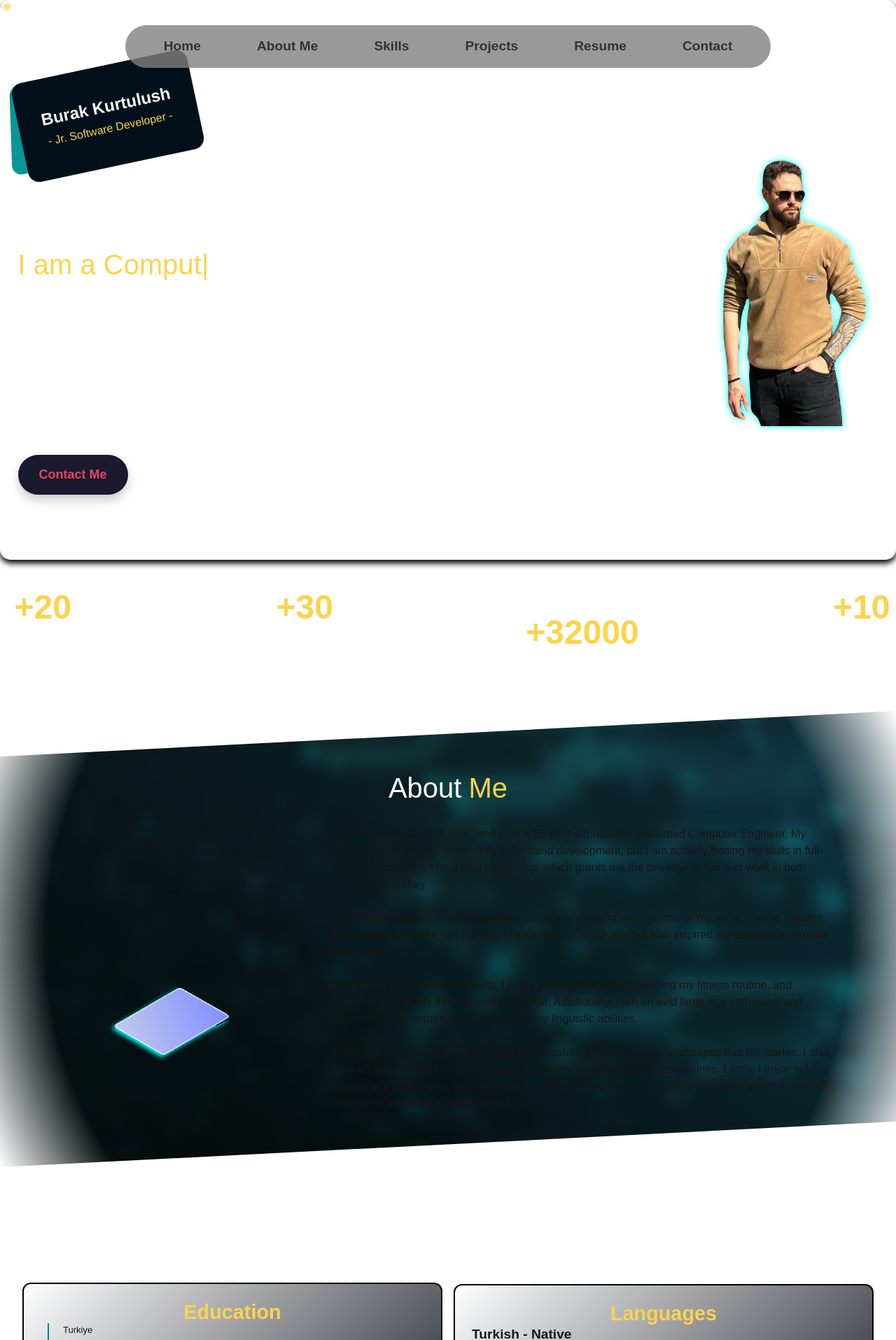
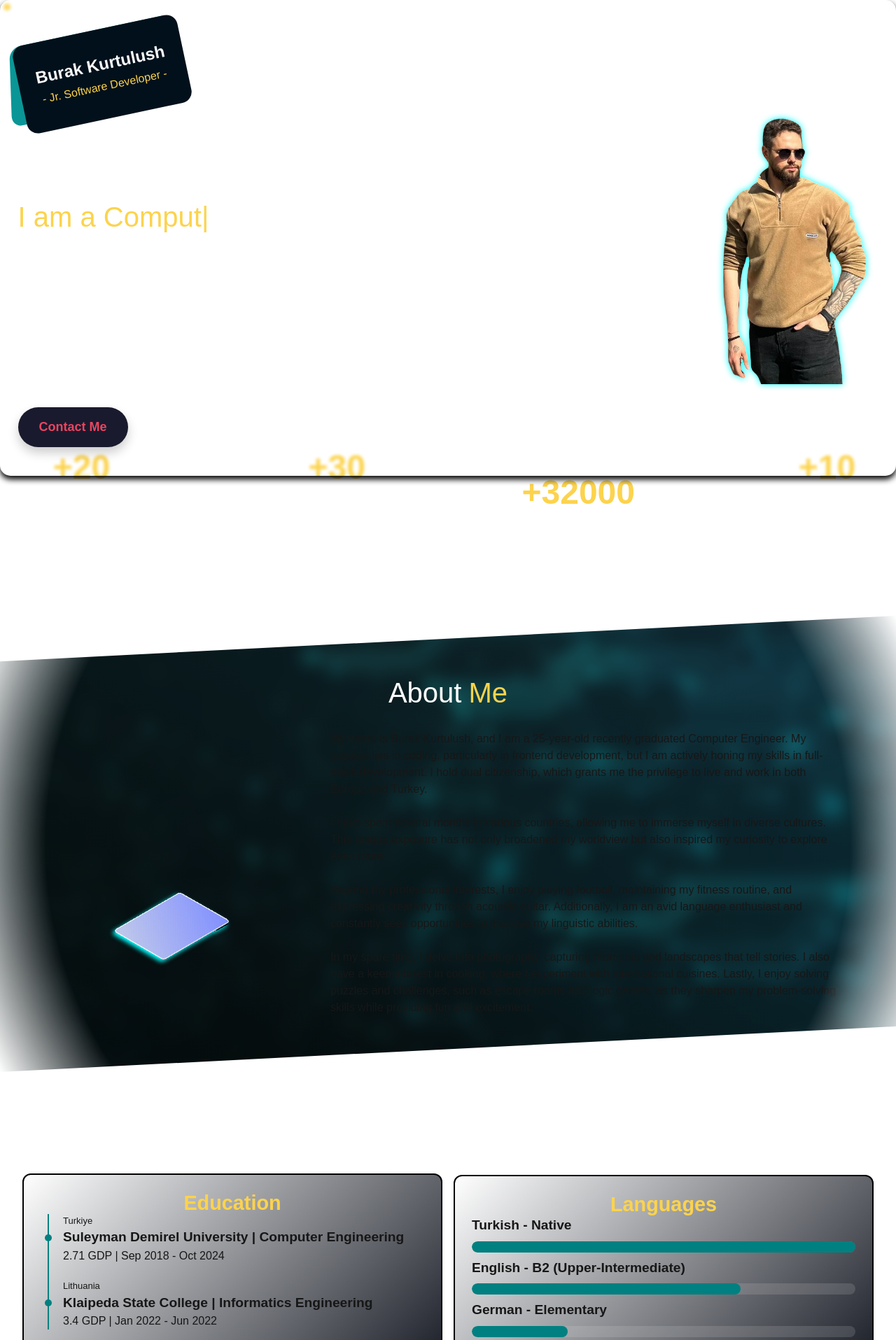
Before and after one commit to Burak849/mywebsite, a Next.js app: page / in a window 1280 px wide. Shown: the top 1915 px of the page at 70% size. Built offline with nearby package versions, Linux system fonts and the light colour scheme.

Commit message:
version save before scroll animations

```diff
--- a/src/app/components/Counter.tsx
+++ b/src/app/components/Counter.tsx
@@ -71,9 +71,9 @@ const Counter: React.FC<{ title: string; endValue: number; duration: number }> =
 const CounterGroupWrapper = styled.section`
   display: flex;
   justify-content: center;
-  gap: 15rem;
+  gap: 10rem;
+  height:15vh;
   background: transparent;
-  padding: 1rem;
 `;
 
 const CounterGroup = () => {
--- a/src/app/layout.tsx
+++ b/src/app/layout.tsx
@@ -66,7 +66,7 @@ export default function RootLayout({
                     <div id="stars4"></div>
                 </div>
 
-                <Navbar />
+               {/* <Navbar />*/}
                 <main>{children}</main>
                 <Footer />
 
--- a/src/app/sections/about.tsx
+++ b/src/app/sections/about.tsx
@@ -54,9 +54,9 @@ const AboutSection: React.FC = () => {
 
         <div className={styles['about-container']}>
             <div className={styles['text-paragraf']}>
-                <div style={{ textShadow: 'none' }} className="group duration-500 -rotate-12 hover:-rotate-0 hover:skew-x-1 skew-x-0 hover:translate-x-6 hover:translate-y-12">
-                    <div className="group-hover:duration-400 relative rounded-2xl w-64 h-36 bg-[rgb(1_16_27/_var(--tw-bg-opacity,_1))] text-gray-50 flex flex-col justify-center items-center gap-1 before:-skew-x-[10deg] before:rounded-2xl before:absolute before:content[''] before:bg-[rgb(10_150_150/_var(--tw-bg-opacity,_1))]
- before:right-3 before:top-0 before:w-64 before:h-32 before:-z-10">
+                <div style={{ textShadow: 'none' }} className="group duration-500 -rotate-12 hover:-rotate-0 hover:skew-x-1 skew-x-0 hover:translate-x-6 hover:translate-y-10">
+                    <div className="group-hover:duration-400 relative rounded-2xl w-60 h-32 bg-[rgb(1_16_27/_var(--tw-bg-opacity,_1))] text-gray-50 flex flex-col justify-center items-center gap-1 before:-skew-x-[10deg] before:rounded-2xl before:absolute before:content[''] before:bg-[rgb(10_150_150/_var(--tw-bg-opacity,_1))]
+ before:right-3 before:top-0 before:w-60 before:h-28 before:-z-10">
                         <span className="text-2xl font-bold">Burak Kurtulush</span>
                         <p className="text-amber-300 font-thin">- Jr. Software Developer -</p>
                     </div>
--- a/src/app/sections/skills.tsx
+++ b/src/app/sections/skills.tsx
@@ -4,7 +4,7 @@ import styled from 'styled-components';
 
 const SkillSection = () => {
     return (<>
-        <section style={{ position: 'relative', display: 'flex', gap: '5rem', flexDirection: 'column' }}>
+        <section style={{ position: 'relative', display: 'flex', gap: '5rem', flexDirection: 'column', height:'100vh', padding:'2rem' }}>
             <h1 style={{ position: 'relative', textAlign: 'center', fontSize: '5vh', display: 'flex', justifyContent: 'center', color: 'white' }}>My<span style={{ color: '#FCD34D', marginLeft: 10 }}>Skills</span></h1>
             <div className={styles.maincont }>
 
--- a/src/app/styles/About.module.css
+++ b/src/app/styles/About.module.css
@@ -8,7 +8,7 @@
     backdrop-filter: blur(2px);
     box-shadow: 0 5px 8px rgba(0, 0, 0, 1);
     border-radius: 15px;
-    height:100vh;
+    height:85vh;
     width:auto;
     padding:2%;
 
--- a/src/app/styles/Education.module.css
+++ b/src/app/styles/Education.module.css
@@ -2,7 +2,7 @@
     display: flex;
     justify-content:center;
     align-items:center;
-    height:75vh;
+    height:50vh;
     padding:2rem;
     gap: 1rem;
 }
--- a/src/app/styles/Experience.module.css
+++ b/src/app/styles/Experience.module.css
@@ -20,6 +20,8 @@
     flex-direction: column;
     height: auto;
     width: auto;
+    margin-top: 5rem;
+    margin-bottom: 5rem;
     padding: 10vh;
     position: relative;
     background: linear-gradient(to bottom left, #1B2C38, #071414);
--- a/src/app/styles/Project.module.css
+++ b/src/app/styles/Project.module.css
@@ -2,7 +2,7 @@
     display:grid;
     align-content:center;
     gap:2rem;
-    height:auto;
+    height:100vh;
     padding:2rem;
     position:relative;
     perspective:1000px;
```
